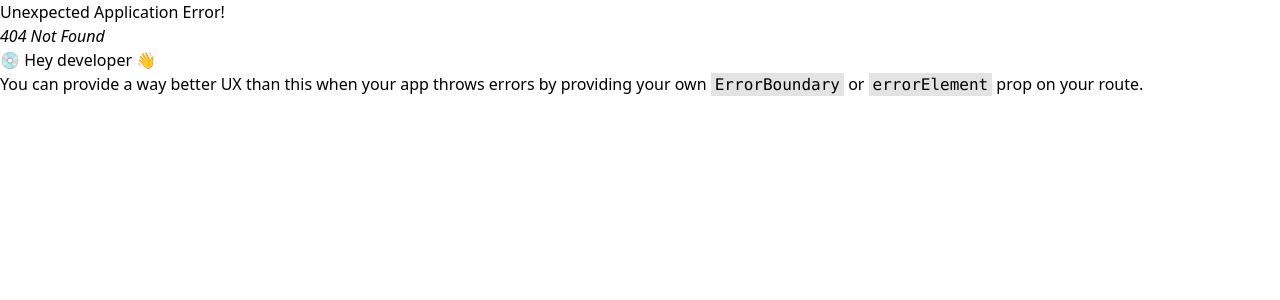
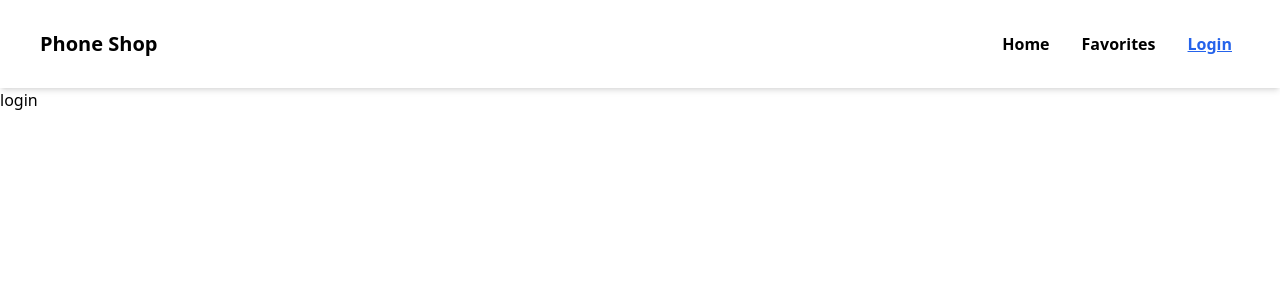
Before and after one commit to anupamahalder/phone-shop-react-project, a React (Vite) app: page /login in a window 1280 px wide. Before the commit this address had no page. Shown: the top 300 px of the page. Built offline with nearby package versions, Linux system fonts and the light colour scheme.

Commit message:
Added navbar with logo and nav items

```diff
--- /dev/null
+++ b/src/Components/Header/Logo.jsx
@@ -0,0 +1,10 @@
+
+const Logo = () => {
+    return (
+        <div>
+            <h1 className="text-xl font-semibold">Phone Shop</h1>
+        </div>
+    );
+};
+
+export default Logo;
--- a/src/Components/Header/Navbar.jsx
+++ b/src/Components/Header/Navbar.jsx
@@ -1,17 +1,39 @@
 import { NavLink } from "react-router-dom";
+import Logo from "./Logo";
 const Navbar = () => {
     return (
-        <div>
-            <nav>
-                <ul>
+        <div className="py-6 px-10 shadow-md">
+            <nav className="flex justify-between items-center">
+                <Logo></Logo>
+                <ul className="flex gap-4">
                 <li>
                     <NavLink
                         to="/"
                         className={({ isActive, isPending }) =>
-                            isPending ? "pending" : isActive ? "text-blue-400 underline" : ""
+                            isPending ? "pending" : isActive ? "text-blue-600 underline" : ""
                         }
                         >
-                        <h1 className="p-2">Home</h1>
+                        <h1 className="p-2 font-semibold">Home</h1>
+                    </NavLink>
+                </li>
+                <li>
+                    <NavLink
+                        to="/favorites"
+                        className={({ isActive, isPending }) =>
+                            isPending ? "pending" : isActive ? "text-blue-600 underline" : ""
+                        }
+                        >
+                        <h1 className="p-2 font-semibold">Favorites</h1>
+                    </NavLink>
+                </li>
+                <li>
+                    <NavLink
+                        to="/login"
+                        className={({ isActive, isPending }) =>
+                            isPending ? "pending" : isActive ? "text-blue-600 underline" : ""
+                        }
+                        >
+                        <h1 className="p-2 font-semibold">Login</h1>
                     </NavLink>
                 </li>
                 </ul>
--- a/src/Layout/MainLayout.jsx
+++ b/src/Layout/MainLayout.jsx
@@ -2,7 +2,7 @@ import { Outlet } from "react-router-dom";
 import Navbar from "../Components/Header/Navbar";
 const MainLayout = () => {
     return (
-        <div>
+        <div className="max-w-[1300px] mx-auto">
             <Navbar></Navbar>
             <Outlet></Outlet>
         </div>
--- /dev/null
+++ b/src/Login/Login.jsx
@@ -0,0 +1,10 @@
+
+const Login = () => {
+    return (
+        <div>
+            login
+        </div>
+    );
+};
+
+export default Login;
--- /dev/null
+++ b/src/Pages/Favorites/Favorites.jsx
@@ -0,0 +1,10 @@
+
+const Favorites = () => {
+    return (
+        <div>
+            <h1>Favorites</h1>
+        </div>
+    );
+};
+
+export default Favorites;
```
Also changed, not shown: src/Router/Route.jsx (+11 -1 lines), src/Pages/Home/Home.jsx (renamed from src/Pages/Home.jsx).
